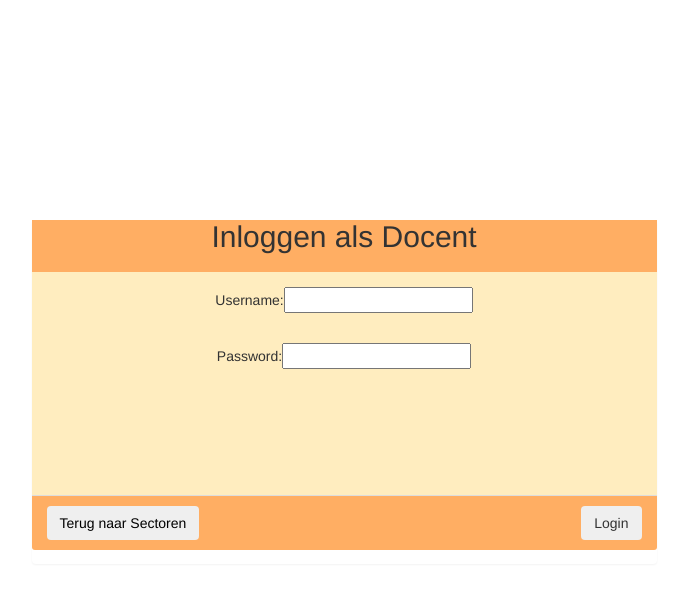
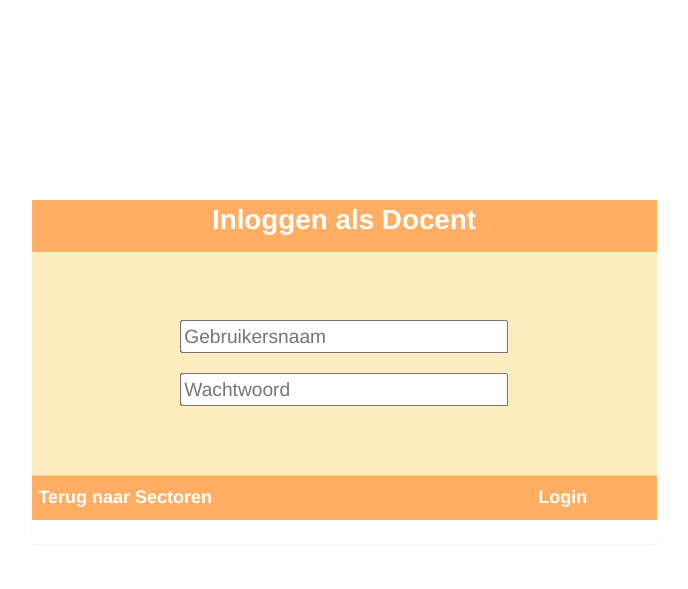
Before and after one commit to ShadowNL/213Nova, a PHP site: page /3_adminlogin.php in a window 1280 px wide. Shown: the top 589 px of the page, without its empty margins (296-984 px from the left). Run offline with PHP 8.4, Linux system fonts and the light colour scheme.

Commit message:
Adminlogin UI and CSS
CSS for button

```diff
--- a/3_adminlogin.php
+++ b/3_adminlogin.php
@@ -43,31 +43,33 @@ function Geterror()
 
             </div>
             <div class="col-xs-6">
-                <div class="panel panel-default" style="height: 43% ; border: none !important">
-                    <div class="panel-heading-custom" style="background-color: #ffae63 ; height: 15%"><h2><center>Inloggen als Docent</center></h2></div>
-                    <div class="panel-body" style="height: 65%  ; background-color: #ffedbf ">
-                        <div >
-                            <form action="redirect.php" method="post">
-
-                                <center>Username:<input type="text" name="user" ></center>
-
-                                <p> &nbsp;</p>
-                                <center>Password:<input type="password" name="pass"  ></center>
-                                <p>&nbsp;</p>
-                                &nbsp;
-                                <center><label style="color: red"><?php Geterror(); ?></label></center>
+                <div class="panel panel-default" style="min-height:150px; height:43%; min-width:400px; border:none !important; padding:0;">
+                    <!--Heading-->
+                    <div class="panel-heading-custom" style="background-color:#ffae63; min-height:25px; height:15%;">
+                        <div style="color:white; text-align:center; font-weight: bold; font-size:calc(15px + 1em); font-size:calc(15px + 1vw);">
+                            Inloggen als Docent
                         </div>
                     </div>
-                                <div class="panel-footer" style="background-color: #ffae63">
+                    <!--Login-->
+                    <div class="panel-body" style="height: 65%; background-color: #ffedbf ">
+                        <div style="min-width:100px; width:50%; position:absolute; top:50%; left:50%; transform:translateX(-50%) translateY(-50%);">
+                            <form action="redirect.php" method="post">
+                                <input type="text" name="user" placeholder="Gebruikersnaam" style="min-width:150px;width:100%;font-size:1.5em;font-size:1.5vw"><br><br>
+                                <input type="password" name="pass" placeholder="Wachtwoord" style="min-width:150px;width:100%;font-size:1.5em;font-size:1.5vw"><br><br>
+                                <label style="color:red;"><?php Geterror(); ?></label>
+                                <br>
+                        </div>
+                    </div>
+                    <!--Footer-->
+                    <div class="panel-footer" style="background-color: #ffae63; padding:0; height:13%;">
+                        <!--Submit button for login-->
+                        <button class="pull-right button-admin-login" type="submit">Login</button>
+                        </form>
+                        <!--Back to landingpage-->
+                        <a href="1_Landingpage.php" style="color: black">
+                            <button class="pull_left button-admin-login" type="submit">Terug naar Sectoren</button>
+                        </a>
 
-
-                                    <div class="pull-right" id="Login">
-                                        <button class="btn"  type="submit">Login</button>
-                                    </div>
-                                    </form>
-                                    <div class="pull-left" id="SectorPage">
-                                        <a href="1_Landingpage.php" style="color: black"><button class="btn" >Terug naar Sectoren</button></a>
-                                    </div>
                         <div class="clearfix"></div>
 
                     </div>
@@ -77,7 +79,7 @@ function Geterror()
             <div class="col-xs-3">
 
             </div>
-
+        </div>
 
     </body>
 </html>
--- a/offcanvas.css
+++ b/offcanvas.css
@@ -219,6 +219,11 @@ a.imglink:hover img{
     float: right;
     padding: 10px;
 }
+.add-shadow{
+    -webkit-box-shadow: 3px 3px 10px 0px rgba(0,0,0,0.49);
+    -moz-box-shadow: 3px 3px 10px 0px rgba(0,0,0,0.49);
+    box-shadow: 3px 3px 10px 0px rgba(0,0,0,0.49);
+}
 
 /*Admin label and button css*/
 .opdrachten-label-admin{
@@ -249,6 +254,25 @@ a.imglink:hover img{
 .button-admin:active {
     background-color: #3e8e41;
     transform: translateY(4px);
+}
+.button-admin-login {
+    display: inline-block;
+    cursor: pointer;
+    padding: 0;
+    margin: 0;
+    height: 100%;
+    width: 30%;
+    text-align: center;
+    text-decoration: none;
+    outline: none;
+    border: none;
+    background-color: #ffae63;
+    color: #fff;
+    font-size:18px;
+    font-weight: bold;
+}
+.button-admin-login:hover {
+    background-color: #3e8e41
 }
 .button-delete-admin {
     display: inline-block;
```
Lines whose indentation alone changed are shown as unchanged.
